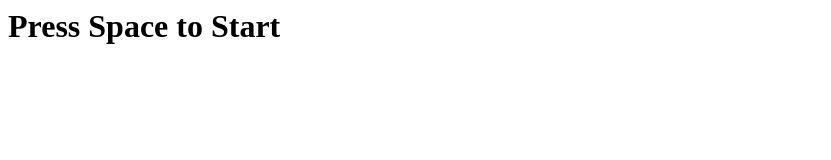
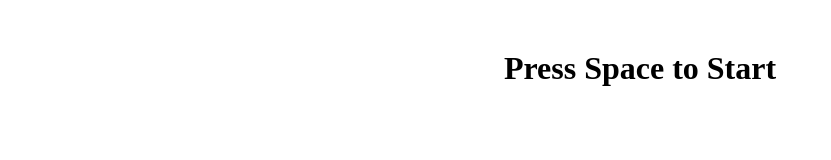
Before and after one commit to Sshatzkin/Human-Reaction-Timer, a plain HTML site: page index.html in a window 1280 px wide. Shown: the whole page, without its empty margins (0-831 px from the left). Drawn offline with Linux system fonts and the light colour scheme.

Commit message:
Style Updates

```diff
--- a/index.html
+++ b/index.html
@@ -9,4 +9,13 @@
 
     <script src="timer.js"></script>
   </body>
+  <style>
+    h1{
+      margin: 50px;
+      display: flex;
+      flex-direction: column;
+      justify-content: center;
+      text-align: center;
+    }
+  </style>
 </html>
--- a/timer.js
+++ b/timer.js
@@ -16,6 +16,8 @@ document.addEventListener('keyup', event => {
 
     // If timer is pressed from home
     if (timerStatus == 0){
+      max_delay = 2000;
+      min_delay = 500;
 
       timerStatus = 1;
       updateHeader();
@@ -23,7 +25,7 @@ document.addEventListener('keyup', event => {
         timerStatus = 2;
         updateHeader();
         startTime = Date.now();
-      }, 2000);
+      }, Math.random() * (max_delay - min_delay) + min_delay);
     }
     // If timer is pressed during Wait...
     else if (timerStatus == 1){
@@ -48,18 +50,18 @@ document.addEventListener('keyup', event => {
 
 function updateHeader(msg = "") {
   if (timerStatus == 0){
-    titleText.innerText = "Press Space to Begin"
+    titleText.innerText = "Press Space to Begin";
   }
   else if (timerStatus == 1){
-    titleText.innerText = "Wait For it..."
+    titleText.innerText = "Wait For it...";
   }
   else if (timerStatus == 2) {
-    titleText.innerText = "Now!"
+    titleText.innerText = "Now!";
   }
   else if (timerStatus == 3){
-    titleText.innerText = "Pressed too early! Press Space to return to home."
+    titleText.innerText = "Pressed too early! Press Space to return to home.";
   }
   else if (timerStatus == 4){
-    titleText.innerText = `Your time was ${msg}. Press Space to return to home.`
+    titleText.innerText = `Your time was ${msg}. Press Space to return to home.`;
   }
 }
```
